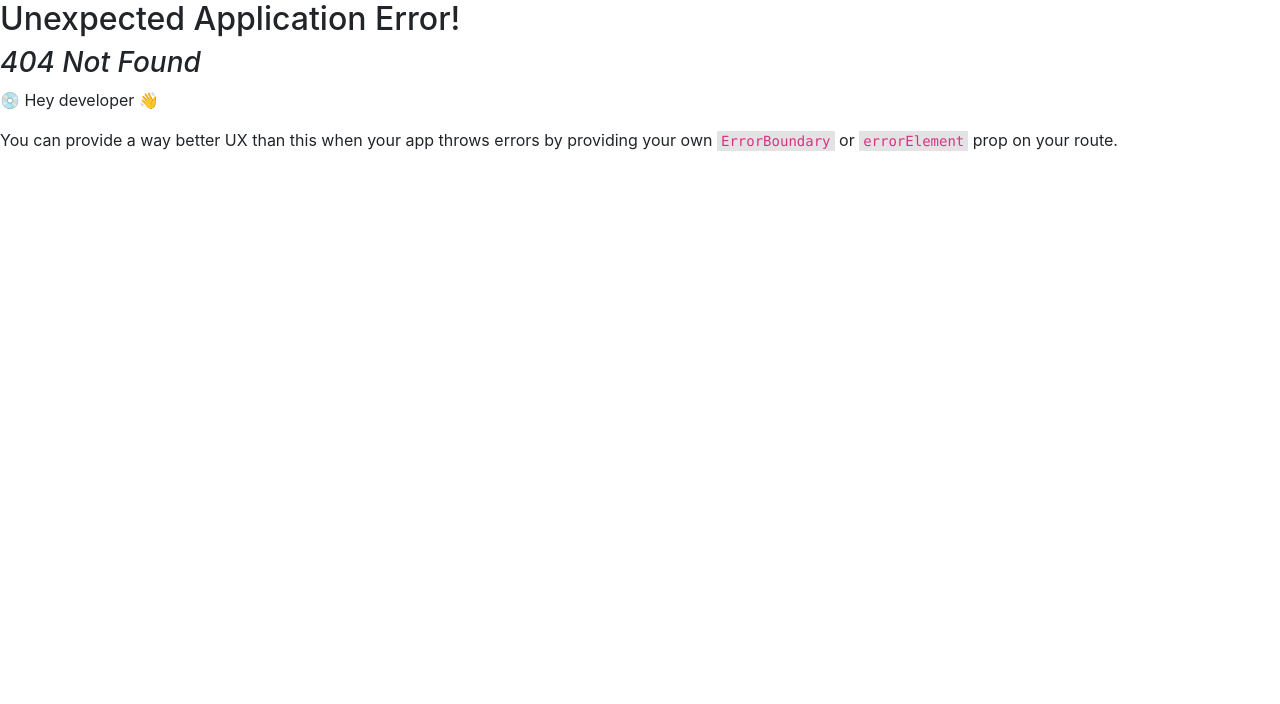
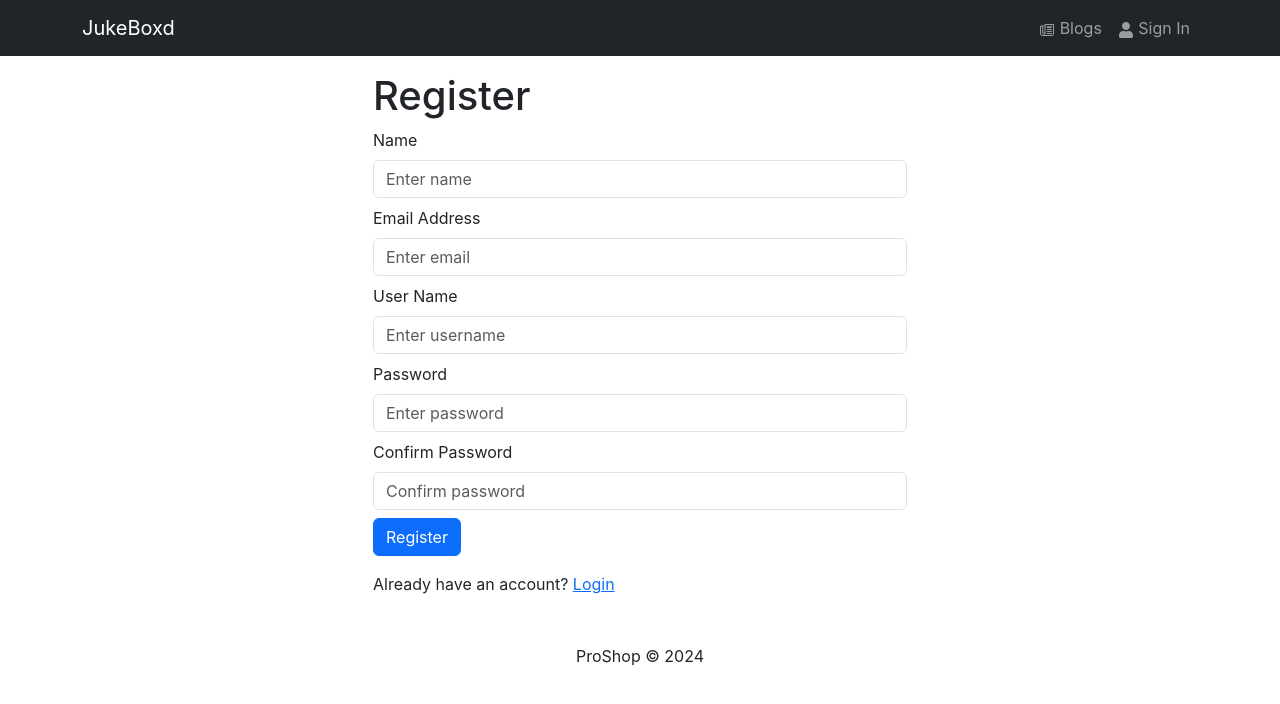
Before and after one commit to jholl1886/CEN-Capstone, a React (Create React App) app in the folder frontend/: page /register in a window 1280 px wide. Before the commit this address had no page. Shown: the top 704 px of the page. Built offline with nearby package versions, Linux system fonts and the light colour scheme.

Commit message:
register screen

```diff
--- a/frontend/src/index.js
+++ b/frontend/src/index.js
@@ -18,6 +18,7 @@
 import store from './store';
 import CreateBlogScreen from './screens/CreateBlogScreen';
 import { Provider } from 'react-redux';
+import RegisterScreen from './screens/RegisterScreen';
 
 const router = createBrowserRouter(
   createRoutesFromElements(
@@ -30,6 +31,7 @@
       <Route path="/blogs/*" element={<BlogScreen />} />
       <Route path="/album/:albumId" element={<AlbumCard />} />
       <Route path="/createblog" element={<CreateBlogScreen /*addBlog={addBlog}*/ />} />
+      <Route path='/register' element={<RegisterScreen />} />
 
     </Route>
   )
--- a/frontend/src/screens/RegisterScreen.jsx
+++ b/frontend/src/screens/RegisterScreen.jsx
@@ -0,0 +1,124 @@
+import { useState, useEffect } from 'react';
+import { Link, useLocation, useNavigate } from 'react-router-dom';
+import { Form, Button, Row, Col } from 'react-bootstrap';
+import { useDispatch, useSelector } from 'react-redux';
+import Loader from '../components/Loader';
+import FormContainer from '../components/FormContainer';
+
+import { useRegisterMutation } from '../slices/usersApiSlice';
+import { setCredentials } from '../slices/authSlice';
+import { toast } from 'react-toastify';
+
+const RegisterScreen = () => {
+  const [name, setName] = useState('');
+  const [username, setUsername] = useState('');
+  const [email, setEmail] = useState('');
+  const [password, setPassword] = useState('');
+  const [confirmPassword, setConfirmPassword] = useState('');
+
+  const dispatch = useDispatch();
+  const navigate = useNavigate();
+
+  const [register, { isLoading }] = useRegisterMutation();
+
+  const { userInfo } = useSelector((state) => state.auth);
+
+  const { search } = useLocation();
+  const sp = new URLSearchParams(search);
+  const redirect = sp.get('redirect') || '/';
+
+  useEffect(() => {
+    if (userInfo) {
+      navigate(redirect);
+    }
+  }, [navigate, redirect, userInfo]);
+
+  const submitHandler = async (e) => {
+    e.preventDefault();
+
+    if (password !== confirmPassword) {
+      toast.error('Passwords do not match');
+    } else {
+      try {
+        const res = await register({ name, username, email, password }).unwrap();
+        dispatch(setCredentials({ ...res }));
+        navigate(redirect);
+      } catch (err) {
+        toast.error(err?.data?.message || err.error);
+      }
+    }
+  };
+
+  return (
+    <FormContainer>
+      <h1>Register</h1>
+      <Form onSubmit={submitHandler}>
+        <Form.Group className='my-2' controlId='name'>
+          <Form.Label>Name</Form.Label>
+          <Form.Control
+            type='name'
+            placeholder='Enter name'
+            value={name}
+            onChange={(e) => setName(e.target.value)}
+          ></Form.Control>
+        </Form.Group>
+
+        <Form.Group className='my-2' controlId='email'>
+          <Form.Label>Email Address</Form.Label>
+          <Form.Control
+            type='email'
+            placeholder='Enter email'
+            value={email}
+            onChange={(e) => setEmail(e.target.value)}
+          ></Form.Control>
+        </Form.Group>
+
+        <Form.Group className='my-2' controlId='username'>
+          <Form.Label>User Name</Form.Label>
+          <Form.Control
+            type='username'
+            placeholder='Enter username'
+            value={email}
+            onChange={(e) => setUsername(e.target.value)}
+          ></Form.Control>
+        </Form.Group>
+
+        <Form.Group className='my-2' controlId='password'>
+          <Form.Label>Password</Form.Label>
+          <Form.Control
+            type='password'
+            placeholder='Enter password'
+            value={password}
+            onChange={(e) => setPassword(e.target.value)}
+          ></Form.Control>
+        </Form.Group>
+        <Form.Group className='my-2' controlId='confirmPassword'>
+          <Form.Label>Confirm Password</Form.Label>
+          <Form.Control
+            type='password'
+            placeholder='Confirm password'
+            value={confirmPassword}
+            onChange={(e) => setConfirmPassword(e.target.value)}
+          ></Form.Control>
+        </Form.Group>
+
+        <Button disabled={isLoading} type='submit' variant='primary'>
+          Register
+        </Button>
+
+        {isLoading && <Loader />}
+      </Form>
+
+      <Row className='py-3'>
+        <Col>
+          Already have an account?{' '}
+          <Link to={redirect ? `/login?redirect=${redirect}` : '/login'}>
+            Login
+          </Link>
+        </Col>
+      </Row>
+    </FormContainer>
+  );
+};
+
+export default RegisterScreen;
```
